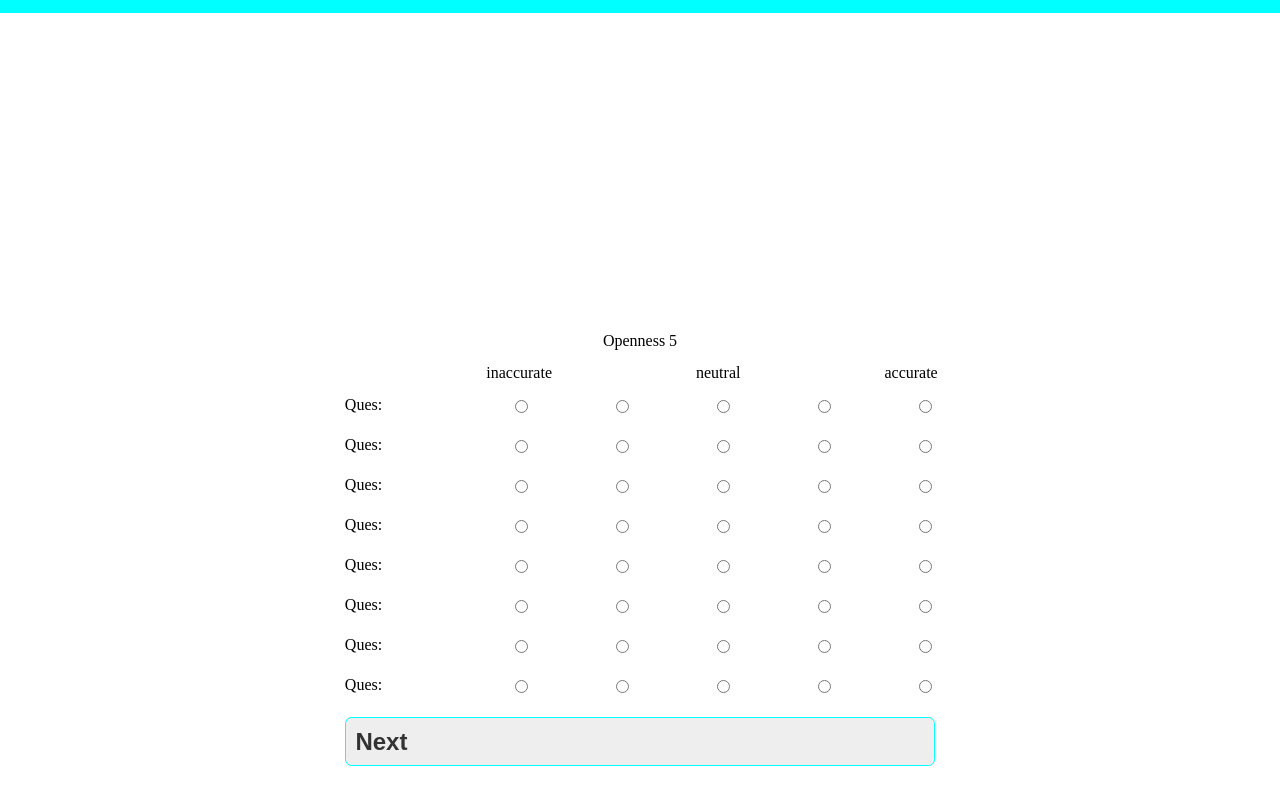
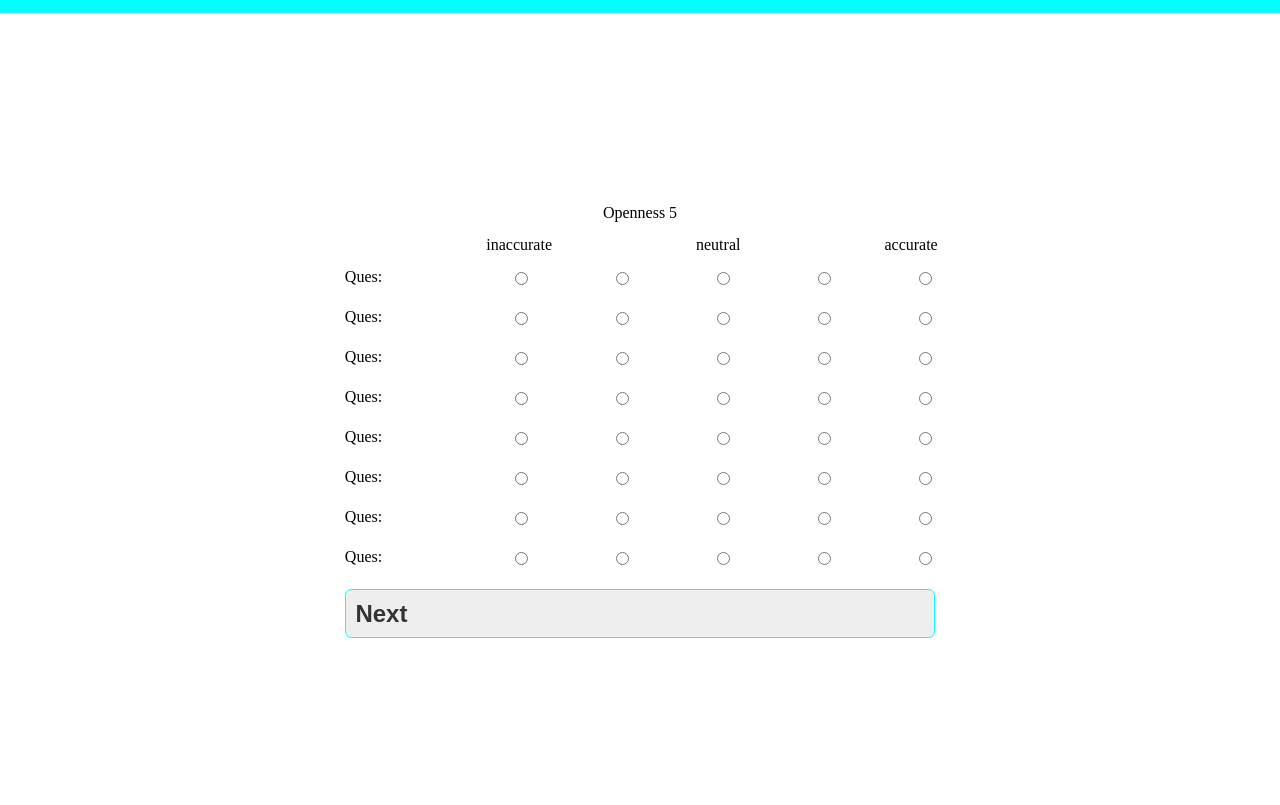
Before and after one commit to Swapnil-Bhabal/Repos, a plain HTML site: page personality-prediction-project/personality/fifth-question.html in a window 1280 px wide. Shown: the part 43-848 px from the top of the page. After the commit the page ends 800 px from the top, so only its background shows below. Drawn offline with Linux system fonts and the light colour scheme.

Commit message:
question section recentered.

```diff
--- a/personality-prediction-project/style.css
+++ b/personality-prediction-project/style.css
@@ -76,7 +76,7 @@ main form {
     display: flex;
     flex-direction: column;
     align-items: center;
-    padding: 20rem;
+    padding: 12rem 20rem 0rem 20rem;
     gap: 1rem;
 }
 
```
